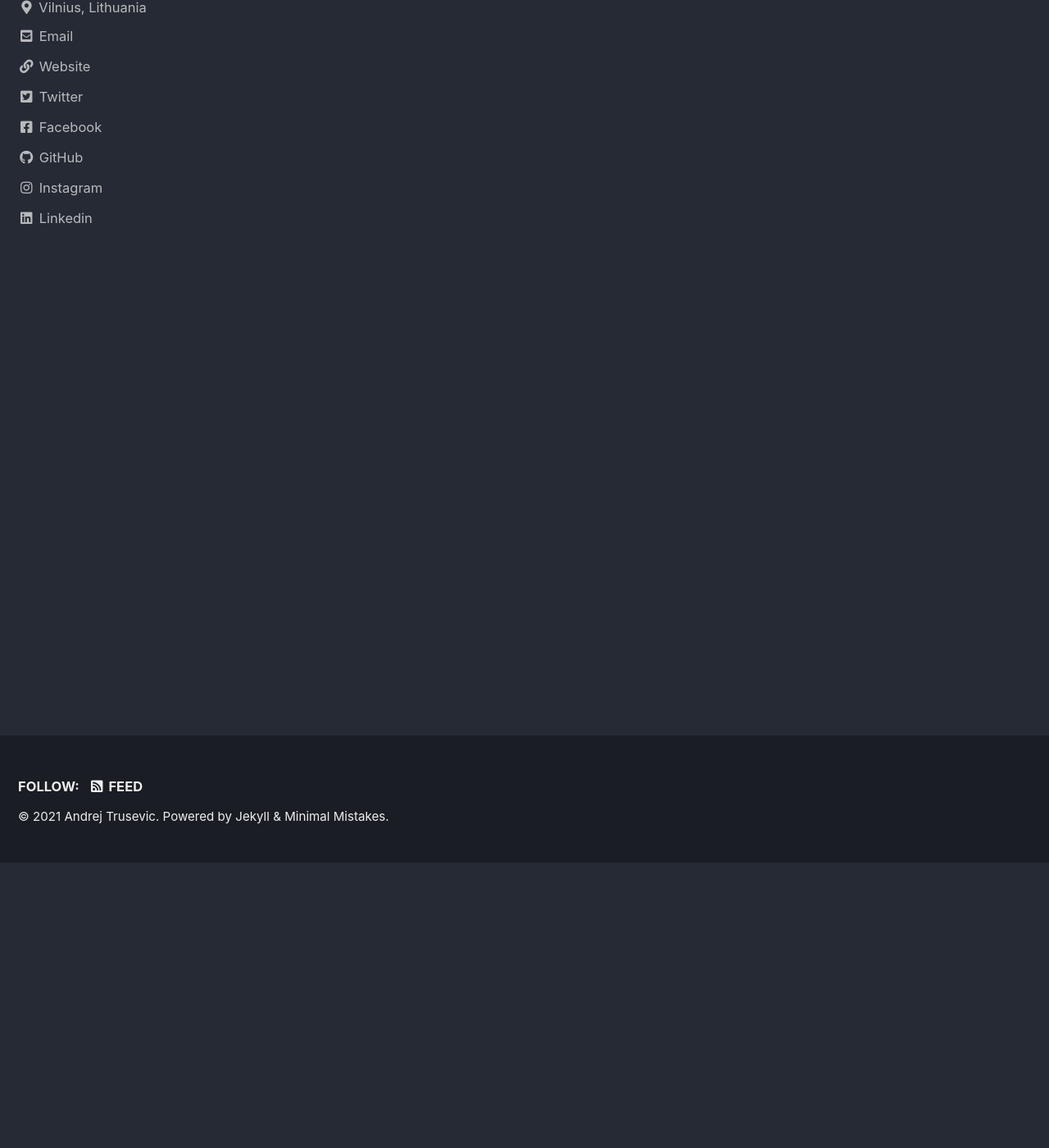
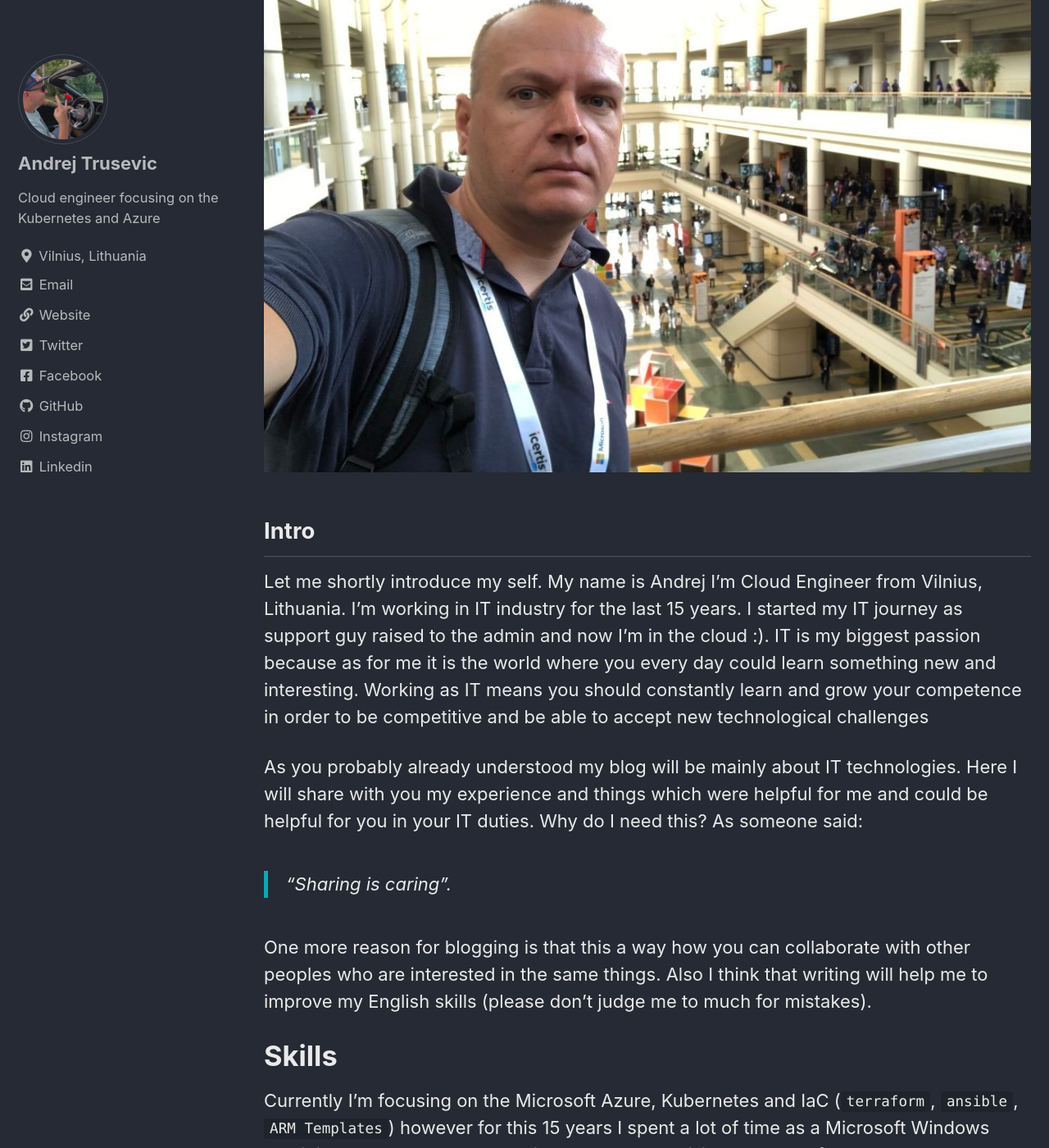
Before and after one commit to andriktr/andriktr.github.io, a Jekyll site: the page built from _pages/about.md, in a window 1280 px wide and 1400 px high, scrolled down 348 px. Shown: the whole window at 82% size. Built offline with Jekyll 4.4.1, drawn with Linux system fonts in a browser that asks for light colours; cached includes are drawn as plain includes; some of the changed text lies outside the part shown.

Commit message:
about me

```diff
--- a/_pages/about.md
+++ b/_pages/about.md
@@ -6,3 +6,68 @@
 classes: wide
 date: January 04, 2021
 ---
+
+# Hello World. Welcome to [sysadminas] Cloud Blog.
+
+![Visiting Microsfot Ignite 2018](../assets/images/ignite-selfie.jpg "Orlando, Florida")
+
+## Intro
+
+Let me shortly introduce my self. My name is Andrej I'm Cloud Engineer from Vilnius, Lithuania.
+I'm working in IT industry for the last 15 years. I started my IT journey as support guy raised to the admin and now I'm in the cloud :). IT is my biggest passion because as for me it is the world where you every day could learn something new and interesting. Working as IT means you should constantly learn and grow your competence in order to be competitive and be able to accept new technological challenges
+
+As you probably already understood my blog will be mainly about IT technologies. Here I will share with you my experience and things which were helpful for me and could be helpful for you in your IT duties. Why do I need this? As someone said:
+>"Sharing is caring”.
+
+One more reason for blogging is that this a way how you can collaborate with other peoples who are interested in the same things. Also I think that writing will help me to improve my English skills (please don’t judge me to much for mistakes).
+
+# Skills
+
+Currently I'm focusing on the Microsoft Azure, Kubernetes and IaC (`terraform`, `ansible`, `ARM Templates`) however for this 15 years I spent a lot of time as a Microsoft Windows administrator. These are the main areas where I willing to be helpful:
+
+* Azure infrastructure administrator (Microsoft Certified: Azure Administrator Associate)
+* Kubernetes administrator (Linux Foundation: Certified Kubernetes Administrator, Certified Kubernetes Application Developer)
+* Hashicorp "Consul" service mesh
+* Windows server administrator (Microsoft Certified: Solutions Associate: Windows Server 2012)
+* Scripting and IaC (Powershell, Azure CLI, Azure ARM templates, Terraform, Ansible)
+* Azure DevOps
+* Backup administration (Veeam B&R, Data Protection Manager)
+* Virtualization (Hyper-Vm, VMWare),
+* Linux administration skills (Debian, Ubuntu)
+* Other (MSSQL, MS System Center Configuration Manager)
+
+As probably everyone in IT I constantly learning and proving my knowledge by passing various certification exams. Here are my certification achievements:
+
+<img align="" width="100" height="100" src="../assets/images/ckad.png">
+
+## Hobbies
+
+Working in IT is not the only thing I like to do. One of my favorites hobbies is a triathlon. For those who don’t know what it is, triathlon is a combination of three sports swim, bike, run. I discovered this sport a few years ago and I really like it. There are different distances in triathlon, but probably most popular is an IRONMAN (IM). Completing IM means that you should swim 3.9km then bike 180 km and as the cherry on the cake run a marathon 42.2 km. I already completed half IM distance and full IM is on my to do list. Doing three sports is much more funnier than one.
+
+![Completing My Firsr IM 70.3](../assets/images/im-70.3.jpg "Oteppa, Estonia")
+
+![Cycling in Tenerife](../assets/images/cycling.jpg "Tenerife, Spain")
+
+As many others in the world I also really like to travel. I think that traveling is the thing which anyone of us should constantly do because when you travel you freeing your mind you visit new places and can discover things that really could inspire you or even change you live in way you ever can’t imagine. You always meet new peoples from whom you can learn something new. Each trip is always a new adventure. Personally I always comeback from my trips recharged and at least till now I only had positive emotions.
+
+<img align="" width="400" height="400" src="../assets/images/travel-1.jpg">
+<img align="" width="400" height="400" src="../assets/images/travel-2.jpg">
+---
+<img align="" width="400" height="400" src="../assets/images/travel-3.jpg">
+<img align="" width="400" height="400" src="../assets/images/travel-4.jpg">
+---
+
+<p align="center">
+<img align="" width="700" height="600" src="../assets/images/travel-5.jpg">
+</p>
+
+> “The world is a book and those who do not travel read only one page.” – Augustine of Hippo
+
+You definitely can expect some blog posts about my trips.
+
+## Few more words
+
+At the end I want to say that I’m always ready to help you in your IT questions and hope that my following posts will be helpful and interesting for you guys. If you have any questions do not hesitate and contact me via social media or email.
+
+<!-- Links -->
+[sysadminas]: https://sysadminas
```
Also changed, not shown: assets/images/IM-70.3.jpg (added), assets/images/Ignite-2018.jpg (added), assets/images/Ignite-Selfie.jpg (added), assets/images/cycling.jpg (added), assets/images/me.jpg (added), assets/images/travel-1.jpg (added), assets/images/travel-2.jpg (added), assets/images/travel-3.jpg (added), assets/images/travel-4.jpg (added), assets/images/travel-5.jpg (added).
